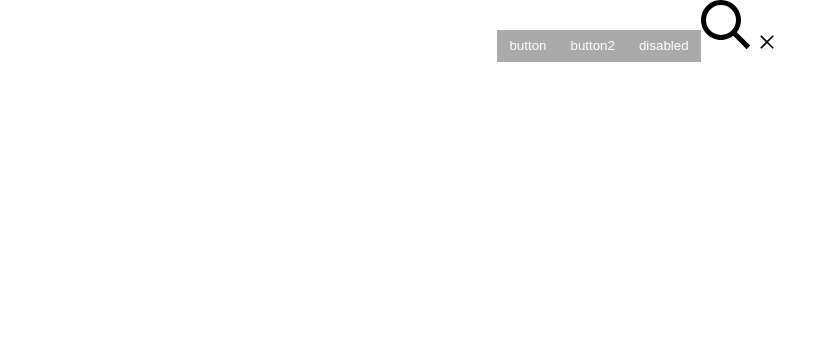
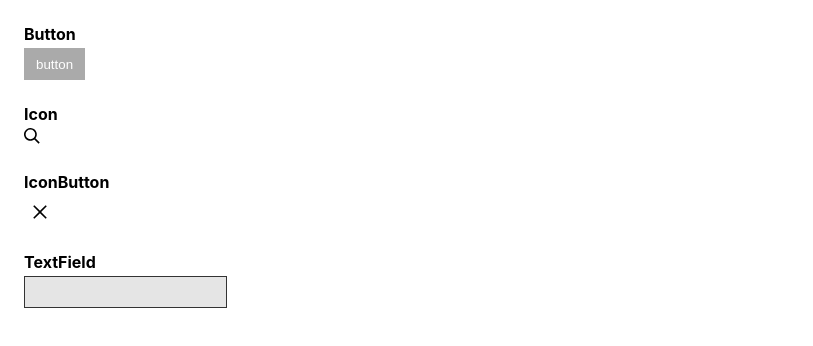
Before and after one commit to hide1982/bit-react-components, a React (Create React App) app: page / in a window 1280 px wide. Shown: the top 346 px of the page, without its empty margins (0-813 px from the left). Built offline with nearby package versions, Linux system fonts and the light colour scheme.

Commit message:
refactor: update App.tsx

```diff
--- a/src/App.css
+++ /dev/null
@@ -1,38 +0,0 @@
-.App {
-  text-align: center;
-}
-
-.App-logo {
-  height: 40vmin;
-  pointer-events: none;
-}
-
-@media (prefers-reduced-motion: no-preference) {
-  .App-logo {
-    animation: App-logo-spin infinite 20s linear;
-  }
-}
-
-.App-header {
-  background-color: #282c34;
-  min-height: 100vh;
-  display: flex;
-  flex-direction: column;
-  align-items: center;
-  justify-content: center;
-  font-size: calc(10px + 2vmin);
-  color: white;
-}
-
-.App-link {
-  color: #61dafb;
-}
-
-@keyframes App-logo-spin {
-  from {
-    transform: rotate(0deg);
-  }
-  to {
-    transform: rotate(360deg);
-  }
-}
--- a/src/App.tsx
+++ b/src/App.tsx
@@ -1,31 +1,42 @@
-import React, { useEffect, useRef } from "react";
-import "./App.css";
+import React from "react";
+import styled from "styled-components";
 
 import Button from "./components/Button";
 import Icon from "./components/Icon";
 import IconButton from "./components/IconButton";
+import TextField from "./components/TextField";
+
+const StyledWrapper = styled.div`
+  margin: 24px;
+`;
+
+const Name = styled.div`
+  font-weight: bold;
+  margin-bottom: 4px;
+`;
+
+const Wrapper: React.FC<{ name: string }> = ({ name, children }) => (
+  <StyledWrapper>
+    <Name>{name}</Name>
+    {children}
+  </StyledWrapper>
+);
 
 function App() {
-  const ref = useRef(null);
-  useEffect(() => {
-    if (ref.current) {
-      console.log("App ref ==================");
-      console.log(ref);
-    }
-  }, [ref]);
   return (
     <div className="App">
-      <Button
-        onClick={() => {
-          console.log("hoge");
-        }}
-      >
-        button
-      </Button>
-      <Button>button2</Button>
-      <Button rippleColors={["blue", "red"]}>disabled</Button>
-      <Icon name="search" width={50} height={50} />
-      <IconButton name="close" />
+      <Wrapper name="Button">
+        <Button>button</Button>
+      </Wrapper>
+      <Wrapper name="Icon">
+        <Icon name="search" />
+      </Wrapper>
+      <Wrapper name="IconButton">
+        <IconButton name="close" />
+      </Wrapper>
+      <Wrapper name="TextField">
+        <TextField />
+      </Wrapper>
     </div>
   );
 }
```
